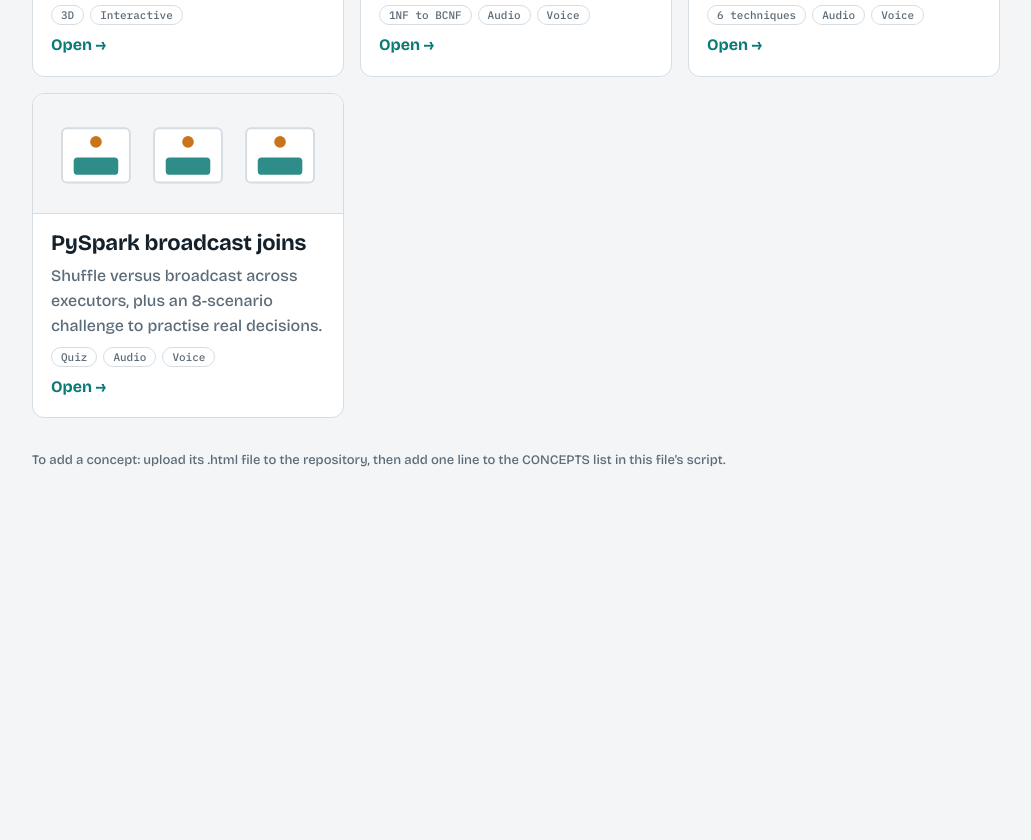
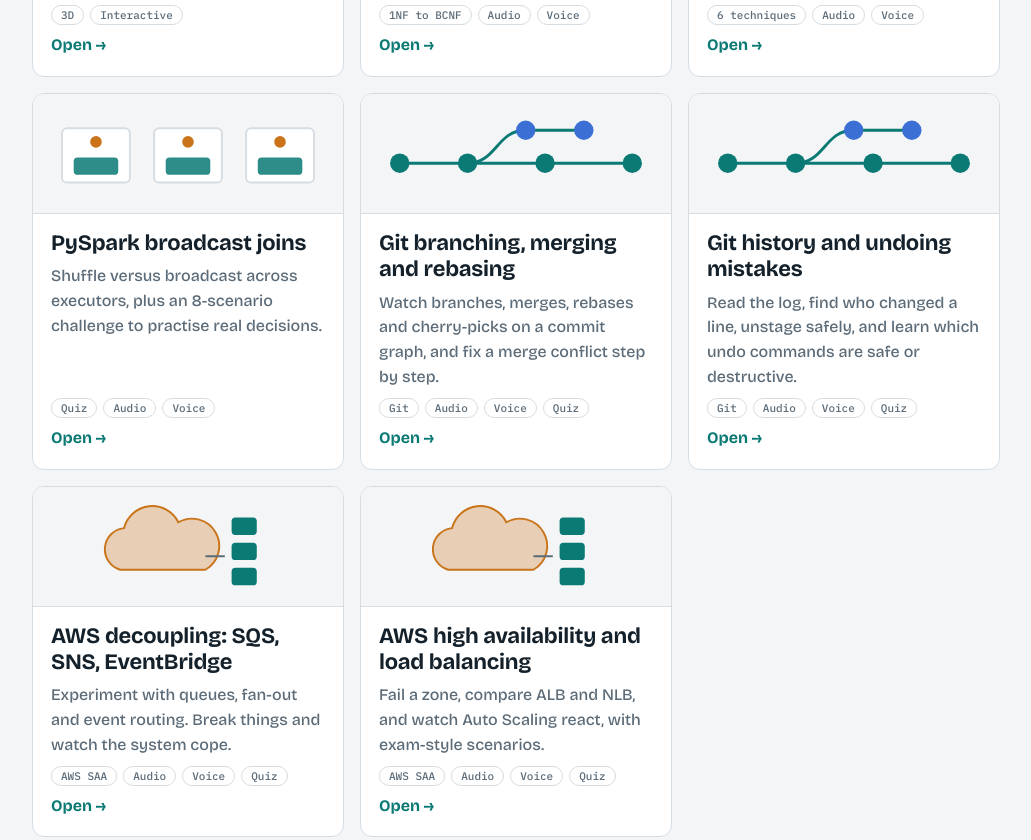
Before and after one commit to Concepts-with-ai/Testing-Ground, a plain HTML site: page index.html in a window 1280 px wide. Shown: the part 537-1377 px from the top of the page, without its empty margins (124-1155 px from the left). Before the commit the page ends 1063 px from the top, so only its background shows below. Drawn offline with nearby package versions, Linux system fonts and the light colour scheme.

Commit message:
Add files via upload

```diff
--- a/index.html
+++ b/index.html
@@ -54,8 +54,18 @@ var CONCEPTS=[
   text:"See six partition types deal rows into parallel lanes, and hear which one keeps regions together.",tags:["6 techniques","Audio","Voice"],art:"lanes"},
  {file:"PySpark broadcast joins, explained by watching them work.html",title:"PySpark broadcast joins",
   text:"Shuffle versus broadcast across executors, plus an 8-scenario challenge to practise real decisions.",tags:["Quiz","Audio","Voice"],art:"spark"}
+ ,{file:"Git branching, merging and rebasing, explained by watching it work.html",title:"Git branching, merging and rebasing",
+  text:"Watch branches, merges, rebases and cherry-picks on a commit graph, and fix a merge conflict step by step.",tags:["Git","Audio","Voice","Quiz"],art:"git"},
+ {file:"Git history and undoing mistakes, explained by watching it work.html",title:"Git history and undoing mistakes",
+  text:"Read the log, find who changed a line, unstage safely, and learn which undo commands are safe or destructive.",tags:["Git","Audio","Voice","Quiz"],art:"git"},
+ {file:"AWS decoupled architectures with SQS, SNS and EventBridge, explained by watching it work.html",title:"AWS decoupling: SQS, SNS, EventBridge",
+  text:"Experiment with queues, fan-out and event routing. Break things and watch the system cope.",tags:["AWS SAA","Audio","Voice","Quiz"],art:"cloud"},
+ {file:"AWS high availability and load balancing with ELB and Auto Scaling, explained by watching it work.html",title:"AWS high availability and load balancing",
+  text:"Fail a zone, compare ALB and NLB, and watch Auto Scaling react, with exam-style scenarios.",tags:["AWS SAA","Audio","Voice","Quiz"],art:"cloud"}
 ];
 var ART={
+ git:'<svg viewBox="0 0 320 120" aria-hidden="true"><g stroke="var(--accent)" stroke-width="3" fill="none"><path d="M40 70h240"/><path d="M110 70c30 0 30-34 60-34h60"/></g><g fill="var(--accent)"><circle cx="40" cy="70" r="10"/><circle cx="110" cy="70" r="10"/><circle cx="190" cy="70" r="10"/><circle cx="280" cy="70" r="10"/></g><g fill="var(--a2)"><circle cx="170" cy="36" r="10"/><circle cx="230" cy="36" r="10"/></g></svg>',
+ cloud:'<svg viewBox="0 0 320 120" aria-hidden="true"><g fill="var(--a3)" fill-opacity=".3" stroke="var(--a3)" stroke-width="2"><path d="M90 84a22 22 0 0 1 4-43 30 30 0 0 1 56-6 26 26 0 0 1 28 49z"/></g><g fill="var(--accent)"><rect x="205" y="30" width="26" height="18" rx="4"/><rect x="205" y="56" width="26" height="18" rx="4"/><rect x="205" y="82" width="26" height="18" rx="4"/></g><path d="M178 70h20" stroke="var(--mute)" stroke-width="2"/></svg>',
  cube:'<svg viewBox="0 0 320 120" aria-hidden="true"><g stroke="var(--mute)" stroke-width="2" fill="none"><path d="M120 50l40-18 40 18v40l-40 18-40-18z" fill="var(--accent)" fill-opacity=".25"/><path d="M120 50l40 18 40-18M160 68v40"/></g><circle cx="70" cy="60" r="9" fill="var(--a2)"/><circle cx="250" cy="60" r="9" fill="var(--a3)"/></svg>',
  tables:'<svg viewBox="0 0 320 120" aria-hidden="true"><rect x="30" y="30" width="120" height="60" rx="5" fill="var(--accent)" fill-opacity=".3"/><path d="M160 60h26" stroke="var(--mute)" stroke-width="2"/><g fill="var(--a2)"><rect x="200" y="22" width="80" height="22" rx="4"/><rect x="200" y="50" width="80" height="22" rx="4"/><rect x="200" y="78" width="80" height="22" rx="4" fill="var(--a3)"/></g></svg>',
  lanes:'<svg viewBox="0 0 320 120" aria-hidden="true"><g><rect x="30" y="22" width="260" height="22" rx="4" fill="var(--accent)" fill-opacity=".3"/><rect x="30" y="50" width="260" height="22" rx="4" fill="var(--a4)" fill-opacity=".3"/><rect x="30" y="78" width="260" height="22" rx="4" fill="var(--a3)" fill-opacity=".3"/></g><g fill="var(--accent)"><rect x="50" y="26" width="26" height="14" rx="3"/><rect x="84" y="26" width="26" height="14" rx="3"/></g><g fill="var(--a4)"><rect x="50" y="54" width="26" height="14" rx="3"/><rect x="84" y="54" width="26" height="14" rx="3"/><rect x="118" y="54" width="26" height="14" rx="3"/></g><g fill="var(--a3)"><rect x="50" y="82" width="26" height="14" rx="3"/></g></svg>',
```
